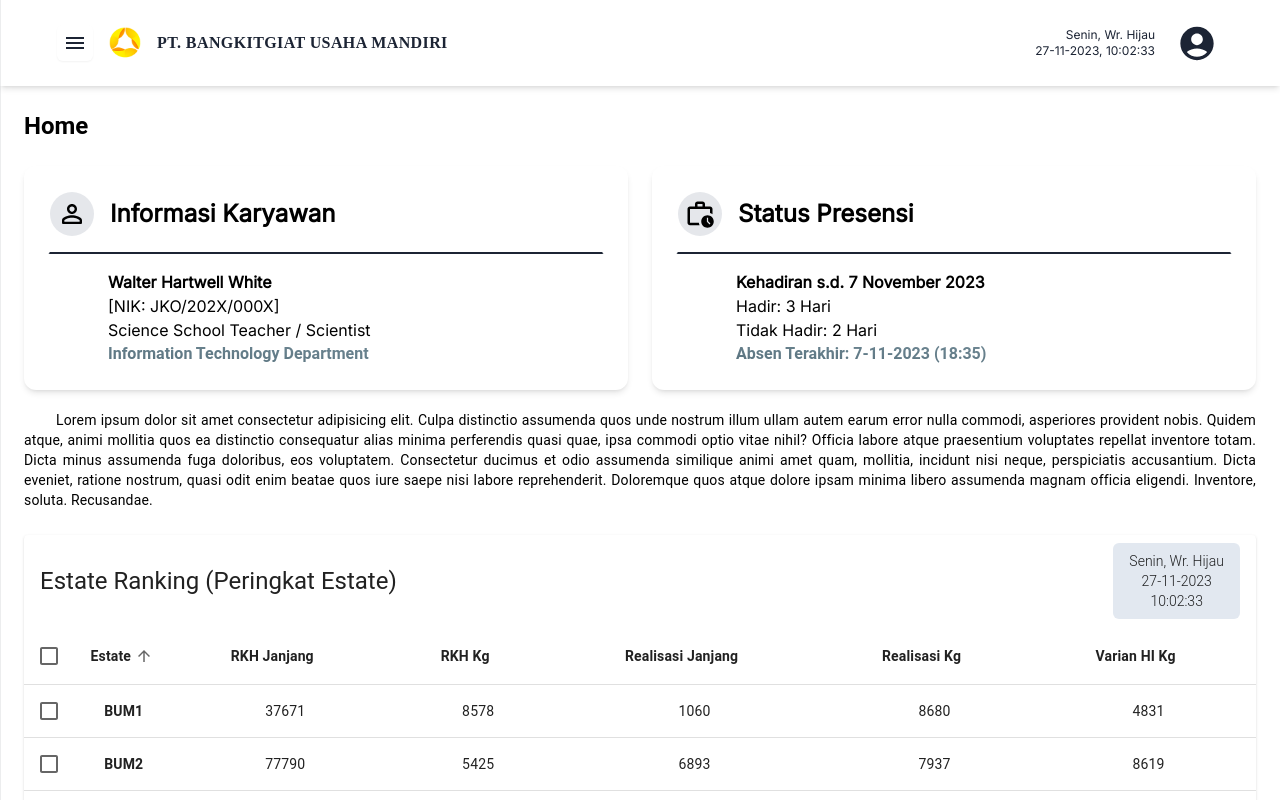
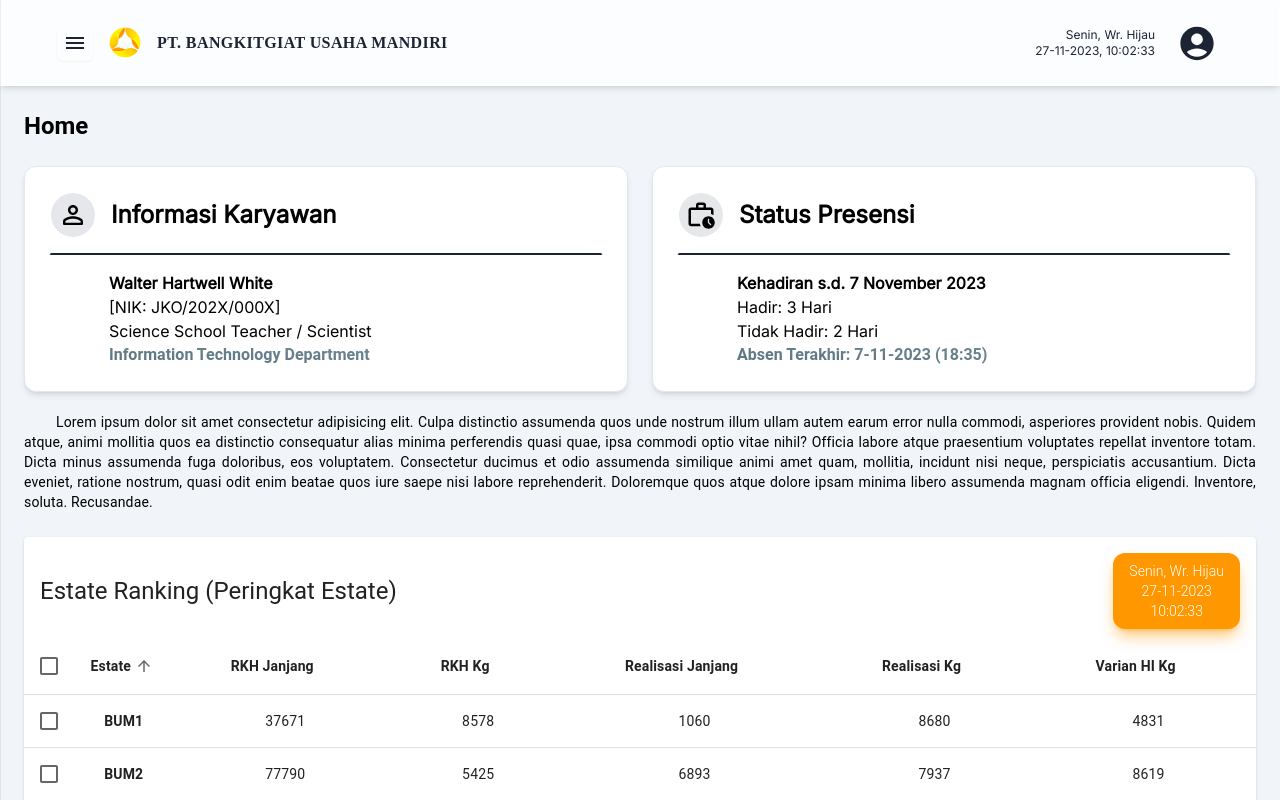
Before and after one commit to emilfauzan/erpplayground, a Next.js app: page /dashboard/home in a window 1280 px wide. Built offline with nearby package versions, Linux system fonts and the light colour scheme.

Commit message:
modified sidebar collapse button & EstateTable timestamp

```diff
--- a/app/(views)/dashboard/layout.tsx
+++ b/app/(views)/dashboard/layout.tsx
@@ -14,8 +14,8 @@ export default function DashboardLayout({ children }: { children: ReactNode }) {
     }, []);
 
     return (
-        <body suppressHydrationWarning={true}>
-            <div className="subpixel-antialiased dark:bg-boxdark-2 dark:text-bodydark">
+        <main suppressHydrationWarning={true}>
+            <div className="subpixel-antialiased dark:bg-boxdark-2 dark:text-bodydark bg-[#F1F5F9]">
                 {loading ? (
                     <Loader />
                 ) : (
@@ -42,6 +42,6 @@ export default function DashboardLayout({ children }: { children: ReactNode }) {
                     </div>
                 )}
             </div>
-        </body>
+        </main>
     )
 }
--- a/components/common/cards/CardDataStats.tsx
+++ b/components/common/cards/CardDataStats.tsx
@@ -22,7 +22,7 @@ function CardDataStats({
     children
 }: CardDataStatProp) {
     return (
-        <Card className="hover:shadow-xl ease-in-out duration-300">
+        <Card className="hover:shadow-xl ease-in-out duration-300 border border-stroke">
             <CardBody>
                 <div className="flex border-2 border-transparent border-b-black pb-4 rounded-sm">
                     <div className="rounded-full bg-meta-9 flex h-11 w-11 items-center justify-center">
--- a/components/common/tables/EstateTable.tsx
+++ b/components/common/tables/EstateTable.tsx
@@ -361,7 +361,7 @@ export default function EnhancedTable() {
         <Box sx={{ width: '100%' }}>
             <Paper sx={{ width: '100%', mb: 2 }}>
                 <TableContainer>
-                    <div className='flex justify-between items-center py-2 px-4'>
+                    <div className='flex justify-between items-center pb-2 pt-4 px-4'>
                         <Typography
                             sx={{ flex: '1 1 100%' }}
                             variant="h5"
@@ -370,7 +370,7 @@ export default function EnhancedTable() {
                         >
                             Estate Ranking (Peringkat Estate)
                         </Typography>
-                        <GetDayAndDateEstateTable/>
+                        <GetDayAndDateEstateTable />
                     </div>
 
                     <Table
--- a/components/common/timeAndDate/TimeAndDate.tsx
+++ b/components/common/timeAndDate/TimeAndDate.tsx
@@ -89,7 +89,7 @@ export const GetDayAndDateEstateTable = () => {
         return () => clearInterval(timer);
     }, []);
     return (
-        <Typography className="flex-shrink-0 block text-sm text-center py-2 px-4 rounded-md bg-stroke">
+        <Typography className="flex-shrink-0 block text-sm text-center py-2 px-4 text-white rounded-xl bg-orange-500 shadow-lg shadow-orange-500/50">
             {getDay(time)} <br /> {getDate("DD-MM-YYYY", time)} <br /> {getTime(time)}
         </Typography>
     );
--- a/components/navigation/Sidebar/Sidebar.tsx
+++ b/components/navigation/Sidebar/Sidebar.tsx
@@ -6,7 +6,7 @@ import { usePathname } from "next/navigation";
 import { Button } from "@/components/mt_export_file/ExportComponent";
 import { SidebarProp } from "@/interface/typings";
 import SidebarLinkGroup from "./SidebarLinkGroup";
-import ArrowBackIosIcon from "@mui/icons-material/ArrowBackIos";
+import MenuIcon from "@mui/icons-material/Menu";
 import KeyboardArrowUpIcon from "@mui/icons-material/KeyboardArrowUp";
 import CompanyLogo from "@/public/images/companyLogo/companyLogo.png";
 import HomeOutlinedIcon from '@mui/icons-material/HomeOutlined';
@@ -71,6 +71,17 @@ const Sidebar = ({ sidebarOpen, setSidebarOpen }: SidebarProp) => {
                 className="flex items-center justify-between gap-2 px-6
         py-1 2xl:block 2xl:py-1"
             >
+
+                <Button
+                    ref={trigger}
+                    onClick={() => setSidebarOpen(!sidebarOpen)}
+                    aria-controls="sidebar"
+                    aria-expanded={sidebarOpen}
+                    className="pl-3 pr-2 py-2 block flex-shrink-0 rounded-md hover:bg-white text-center text-white hover:text-black p-1.5 shadow-sm 2xl:hidden duration-300 ease-in-out"
+                    variant="text"
+                >
+                        <MenuIcon />
+                </Button>
                 <Link href={"/dashboard/home"}
                     className={`group relative flex items-center gap-2.5 rounded-lg px-4 py-2 font-medium text-white duration-300 ease-in-out
                 ${pathname === "/dashboard/home"
@@ -99,25 +110,6 @@ const Sidebar = ({ sidebarOpen, setSidebarOpen }: SidebarProp) => {
                         </div>
                     </div>
                 </Link>
-                <Button
-                    ref={trigger}
-                    onClick={() => setSidebarOpen(!sidebarOpen)}
-                    aria-controls="sidebar"
-                    aria-expanded={sidebarOpen}
-                    className="pl-3 pr-2 py-2 2xl:hidden hover:bg-black duration-300 ease-in-out flex align-center"
-                    variant="text"
-                >
-                    <svg
-                        className="fill-current"
-                        width="30"
-                        height="30"
-                        viewBox="0 0 10 5"
-                        fill="none"
-                        color="white"
-                    >
-                        <ArrowBackIosIcon />
-                    </svg>
-                </Button>
             </div>
             {/* Title end */}
 
```
